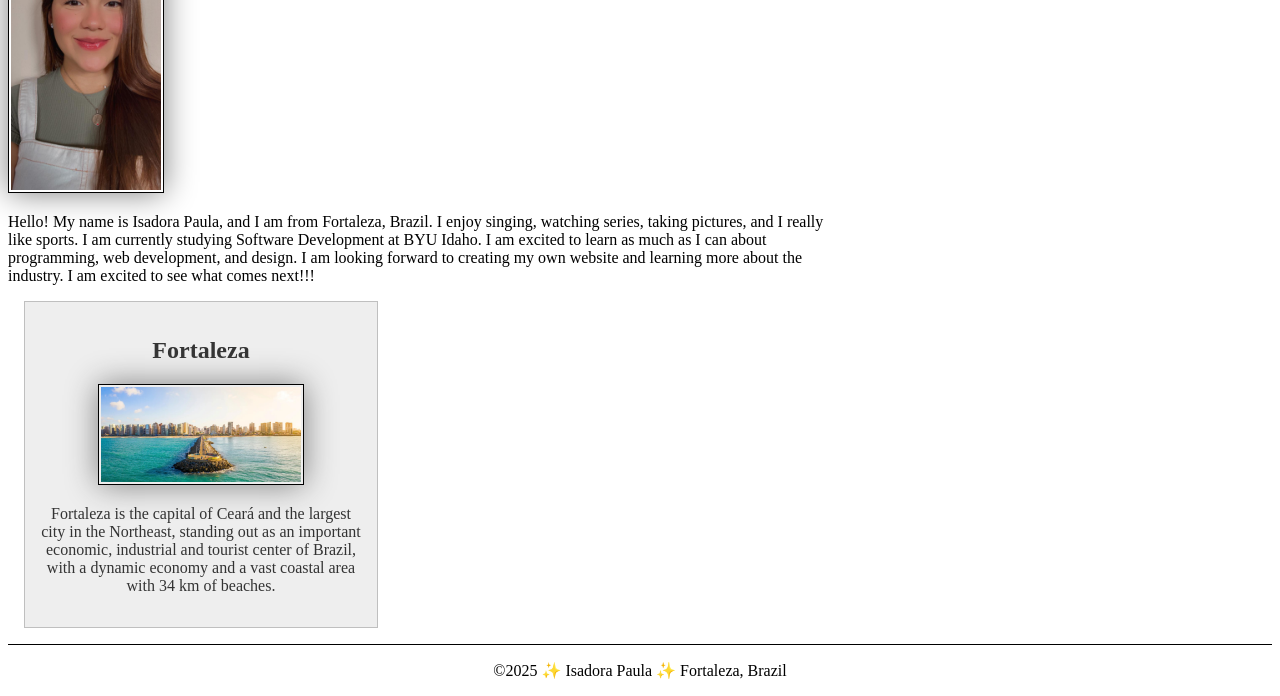
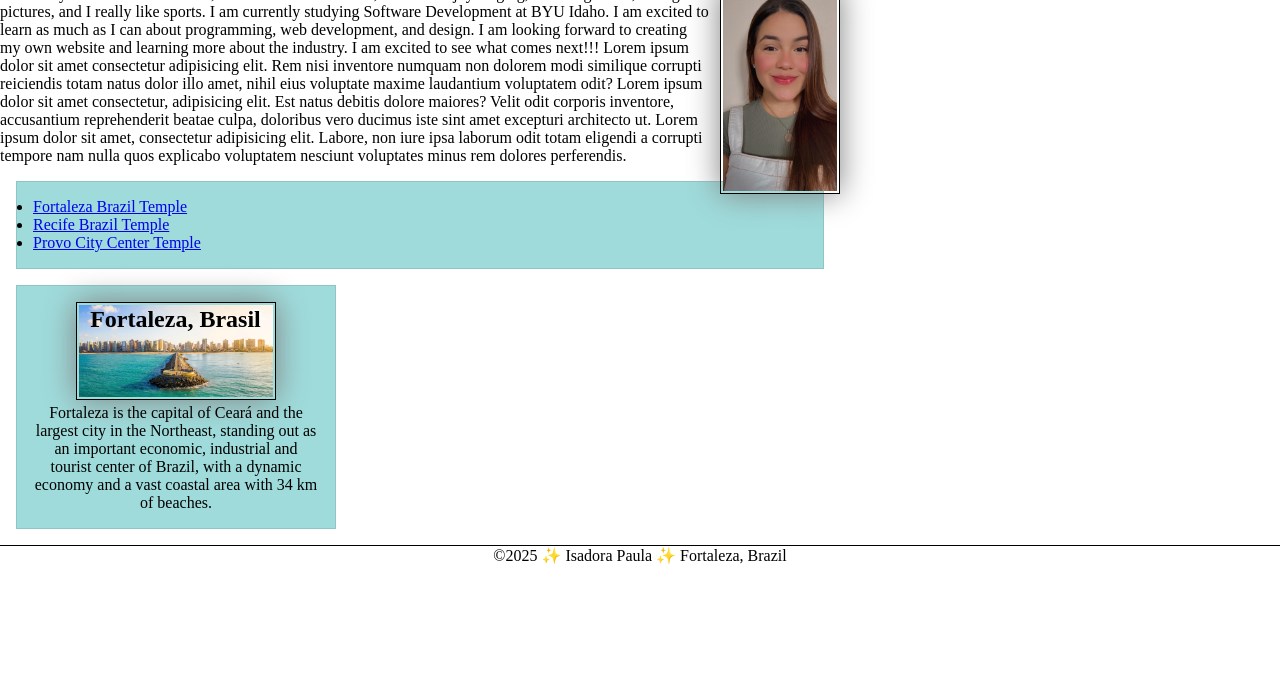
Before and after one commit to isa-dotcom/wdd130, a plain HTML site: page index.html in a window 1280 px wide. Shown: the part 304-1000 px from the top of the page. After the commit the page ends 869 px from the top, so only its background shows below. Drawn offline with Linux system fonts and the light colour scheme.

Commit message:
Home Page Enhancement

```diff
--- a/index.html
+++ b/index.html
@@ -15,6 +15,8 @@
         <nav>
             <a href="#">Home</a>
             <a href="wwr/">Rafting Site</a>
+            <a href="https://linkedin.com">Linkedin</a>
+            <a href="https://facebook.com">Facebook</a>
         </nav>
     </header>
     <main>
@@ -27,10 +29,28 @@
             about programming, web development, and design.
             I am looking forward to creating my own website and learning more about the industry. I am excited to see
             what comes
-            next!!!</p>
+            next!!!
+            Lorem ipsum dolor sit amet consectetur adipisicing elit. Rem nisi inventore numquam non dolorem modi
+            similique corrupti reiciendis totam natus dolor illo amet, nihil eius voluptate maxime laudantium voluptatem
+            odit? Lorem ipsum dolor sit amet consectetur, adipisicing elit. Est natus debitis dolore maiores? Velit odit
+            corporis inventore, accusantium reprehenderit beatae culpa, doloribus vero ducimus iste sint amet excepturi
+            architecto ut.
+            Lorem ipsum dolor sit amet, consectetur adipisicing elit. Labore, non iure ipsa laborum odit totam eligendi
+            a corrupti tempore nam nulla quos explicabo voluptatem nesciunt voluptates minus rem dolores perferendis.
+        </p>
+        <ul>
+            <li><a href="https://churchofjesuschristtemples.org/fortaleza-brazil-temple/" target="_blank">Fortaleza
+                    Brazil
+                    Temple</a></li>
+            <li><a href="https://churchofjesuschristtemples.org/recife-brazil-temple/" target="_blank">Recife Brazil
+                    Temple</a></li>
+            <li><a href="https://churchofjesuschristtemples.org/provo-city-center-temple/" target="_blank">Provo City
+                    Center
+                    Temple</a></li>
+        </ul>
     </main>
-    <aside>
-        <h2>Fortaleza</h2>
+    <aside class="box">
+        <h2>Fortaleza, Brasil</h2>
         <img src="images/fortaleza.jpg" alt="Beira Mar - Fortaleza">
         <p>Fortaleza is the capital of Ceará and the largest city in the Northeast, standing out as an important
             economic, industrial and tourist center of Brazil, with a dynamic economy and a vast coastal area with 34 km
--- a/styles/styles.css
+++ b/styles/styles.css
@@ -1,49 +1,31 @@
-:root {
-  /* 🎨 Cores */
-  --primary-color: darkcyan;
-  --text-light: white;
-  --text-dark: #333;
-  --background-light: #eee;
-
-  /* 📏 Espaçamentos */
-  --small-padding: 2px;
-  --medium-padding: 10px;
-  --large-padding: 20px;
-  --default-padding: 1rem;
-
-  /* 🖼️ Bordas e sombras */
-  --border-light: 1px solid rgb(0 0 0 / 0.2);
-  --border-dark: 1px solid #000;
-  --box-shadow: 0 0 30px gray;
-
-  /* 📐 Larguras */
-  --main-width: 840px;
-  --aside-width: 20rem;
-  --img-small: 150px;
-  --img-medium: 200px;
+/*:root {}*/
+* {
+  margin: 0;
+  padding: 0;
+  box-sizing: border-box;
 }
 
 nav {
-  background-color: var(--primary-color);
-  padding: var(--medium-padding);
+    background-color: darkcyan;
+    padding: 10px;
 }
 
 nav a {
-  color: var(--text-light);
+    color: white;
     display: block;
-  padding: var(--large-padding);
+    padding: 20px;
 }
 
 h1 {
-  color: var(--primary-color);
+    color: darkcyan;
 }
 
 img {
-  width: var(--img-small);
+    width: 150px;
     height: auto;
-  border: var(--border-dark);
-  padding: var(--small-padding);
-  box-shadow: var(--box-shadow);
+    border: 1px solid black;
+    padding: 2px;
+    box-shadow: 0 0 30px gray;
 }
 
 p {
@@ -51,31 +33,57 @@ p {
 }
 
 main {
-  max-width: var(--main-width);
+    max-width: 840px;
 }
 
 aside {
-  width: var(--aside-width);
-  margin: var(--default-padding);
-  border: var(--border-light); /* 1️⃣ */
-  padding: var(--default-padding);
-  background-color: var(--background-light);
-  color: var(--text-dark);
+  position: relative;
+    width: 320px;
+    margin: 1rem;
+    border: 1px solid rgb(0 0 0 / 0.2); /* 1️⃣ */
+    padding: 1rem;
+    background-color: #eee;
+    color: #333;
     text-align: center;
 }
 
 aside img {
-  width: var(--img-medium);
+    width: 200px;
     height: auto;
 }
 
+aside h2 {
+  position: absolute;
+  top: 20px;
+  left: 23%;
+}
+
 main img {
-  width: var(--img-small);
+    width: 120px;
     height: auto;
+    float: right;
+    margin-left: 10px;
 }
 
 footer {
     margin-top: 15px;
-  border-top: var(--border-dark);
+    border-top: 1px solid #000;
     text-align: center;
 }
+
+/*  Class Selectors */
+.box {
+  margin: 1rem;
+  border: 1px solid rgb(0 0 0 / 10%);
+  padding: 1rem;
+  background-color: rgb(159, 219, 219);
+  color: #000;
+}
+
+main ul {
+  margin: 1rem;
+  border: 1px solid rgb(0 0 0 / 10%);
+  padding: 1rem;
+  background-color: rgb(159, 219, 219);
+  color: #000;
+}
```
Lines whose indentation alone changed are shown as unchanged.
